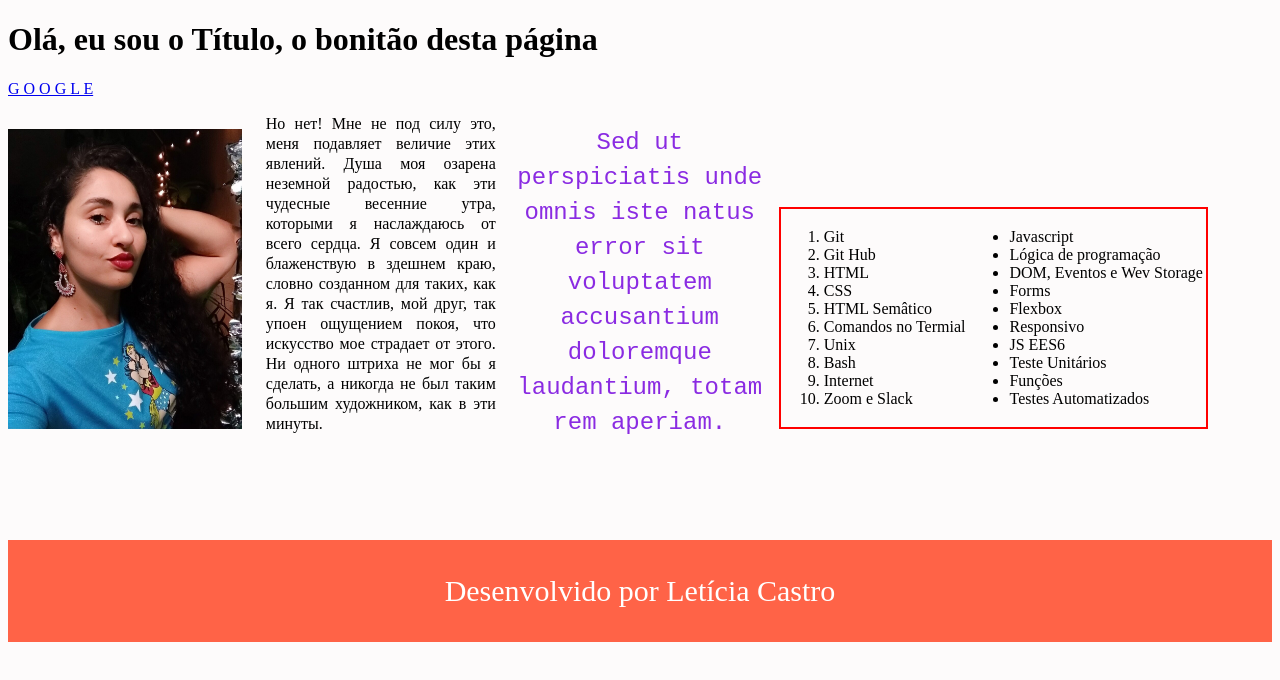
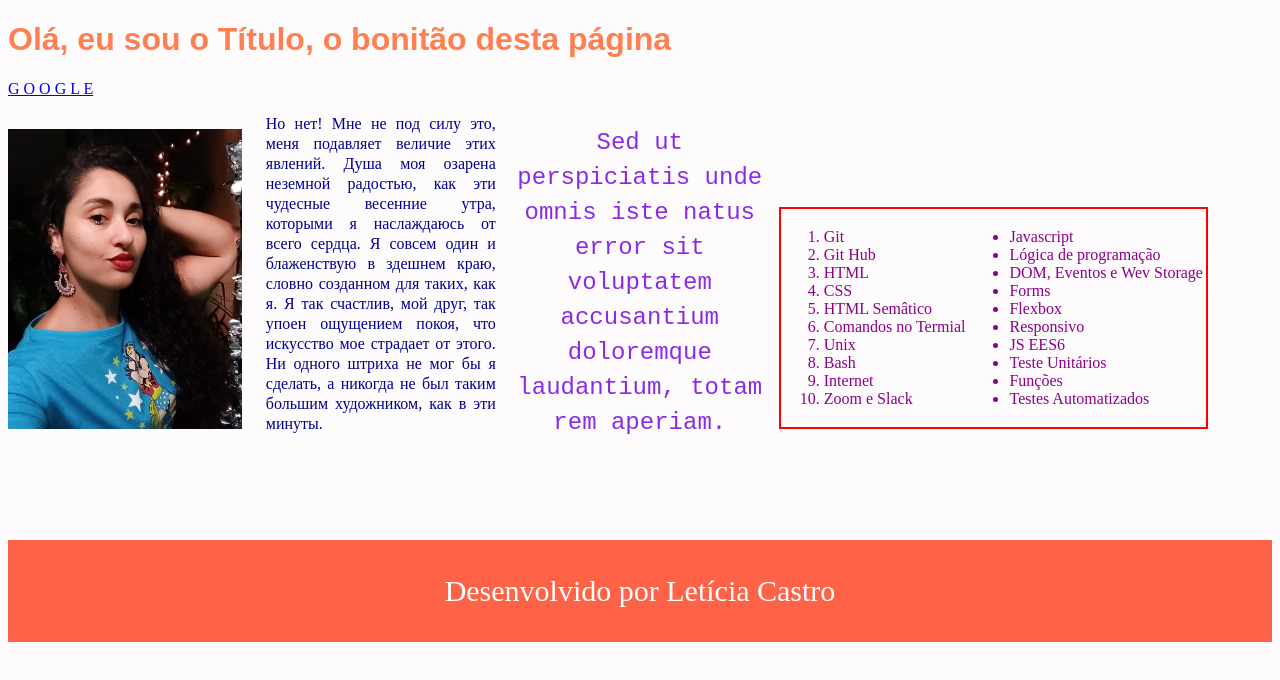
Before and after one commit to aicitelks/project-lessons-learned, a website: page index.html in a window 1280 px wide. Drawn offline with Linux system fonts and the light colour scheme.

Commit message:
Melhorias no CSS

```diff
--- a/style.css
+++ b/style.css
@@ -3,23 +3,31 @@ body {
 }
 
 #cabecalho {
+  position: fixed;
   top: 0;
+}
+
+#titulo {
+  color: coral;
+  font-family: sans-serif;
+}
+
+nav {
+  margin-top: 80px;
 }
 
 #minha_foto {
   height: 300px;
 }
 
-#listaEsq {
+#listaEsq, #listaDir {
   display: inline-block;
-}
-
-#listaDir {
-  display: inline-block;
+  color: darkmagenta;
 }
 
 .lado-esquerdo {
   display: inline-block;
+  color: darkblue;
   line-height: 20px;
   text-align: justify;
   margin-left: 20px;
```
